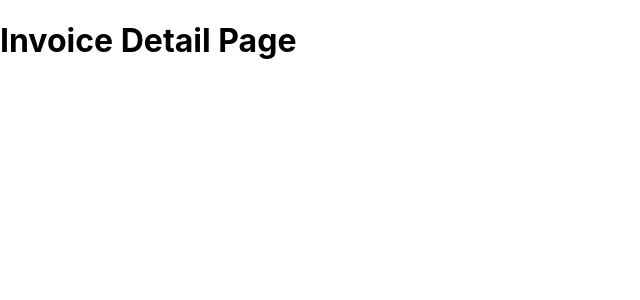
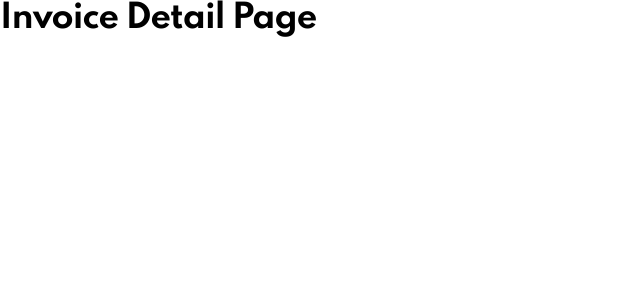
Before and after one commit to AgneBalc/react--invoice-app, a React (Create React App) app: page /1 in a window 1280 px wide. Shown: the top 300 px of the page, without its empty margins (0-640 px from the left). Built offline with nearby package versions, Linux system fonts and the light colour scheme.

Commit message:
global styles added to index.css

```diff
--- a/package.json
+++ b/package.json
@@ -3,6 +3,7 @@
   "version": "0.1.0",
   "private": true,
   "dependencies": {
+    "@reduxjs/toolkit": "^1.9.5",
     "@testing-library/jest-dom": "^5.17.0",
     "@testing-library/react": "^13.4.0",
     "@testing-library/user-event": "^13.5.0",
--- /dev/null
+++ b/src/components/layout/Header.tsx
@@ -0,0 +1,5 @@
+const Header = () => {
+  return <header></header>;
+};
+
+export default Header;
--- a/src/components/layout/Root.tsx
+++ b/src/components/layout/Root.tsx
@@ -1,10 +1,10 @@
 import { Outlet } from "react-router-dom";
-import SideNavigation from "./SideNav";
+import Header from "./Header";
 
 const RootLayout = () => {
   return (
     <>
-      <SideNavigation />
+      <Header />
       <main>
         <Outlet />
       </main>
--- a/src/components/layout/SideNav.tsx
+++ /dev/null
@@ -1,5 +0,0 @@
-const SideNavigation = () => {
-  return <aside></aside>;
-};
-
-export default SideNavigation;
--- a/src/index.css
+++ b/src/index.css
@@ -1,8 +1,52 @@
-body {
+@import url(https://fonts.googleapis.com/css?family=Spartan:100,200,300,regular,500,600,700,800,900);
+
+* {
+  font-family: "Spartan", -apple-system, BlinkMacSystemFont, Segoe UI, Roboto,
+    Oxygen, Ubuntu, Cantarell, Fira Sans, Droid Sans, Helvetica Neue, sans-serif;
+  box-sizing: border-box;
+  padding: 0;
   margin: 0;
-  font-family: -apple-system, BlinkMacSystemFont, 'Segoe UI', 'Roboto', 'Oxygen',
-    'Ubuntu', 'Cantarell', 'Fira Sans', 'Droid Sans', 'Helvetica Neue',
-    sans-serif;
-  -webkit-font-smoothing: antialiased;
-  -moz-osx-font-smoothing: grayscale;
 }
+
+a {
+  color: inherit;
+  text-decoration: none;
+}
+
+button {
+  cursor: pointer;
+}
+
+h1,
+h2,
+h3,
+h4,
+h5,
+h6 {
+  font-weight: bold;
+  margin-top: 0;
+}
+
+h1 {
+  font-size: 2rem;
+  line-height: 2.25rem;
+  letter-spacing: -1px;
+}
+
+h2 {
+  font-size: 1.25rem;
+  line-height: 1.375rem;
+  letter-spacing: -0.63px;
+}
+
+h3 {
+  font-size: 1rem;
+  line-height: 1.5rem;
+  letter-spacing: -0.8px;
+}
+
+h4 {
+  font-size: 0.75rem;
+  line-height: 0.9375rem;
+  letter-spacing: -0.25px;
+}
```
Also changed, not shown: 1 other file (tests, documents, lock files or other folders).
